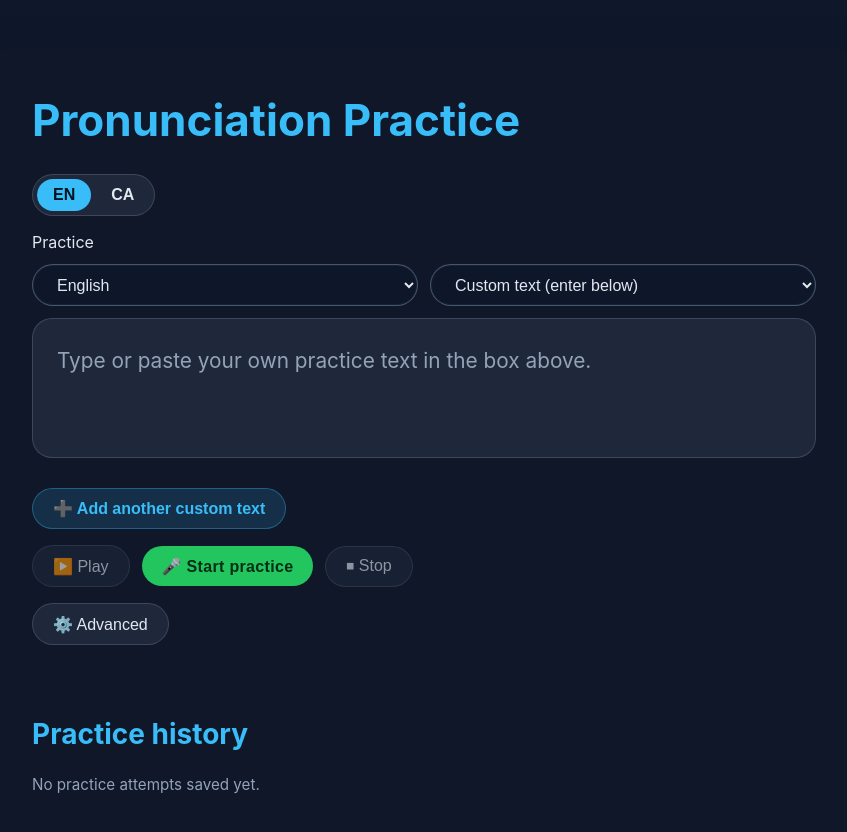
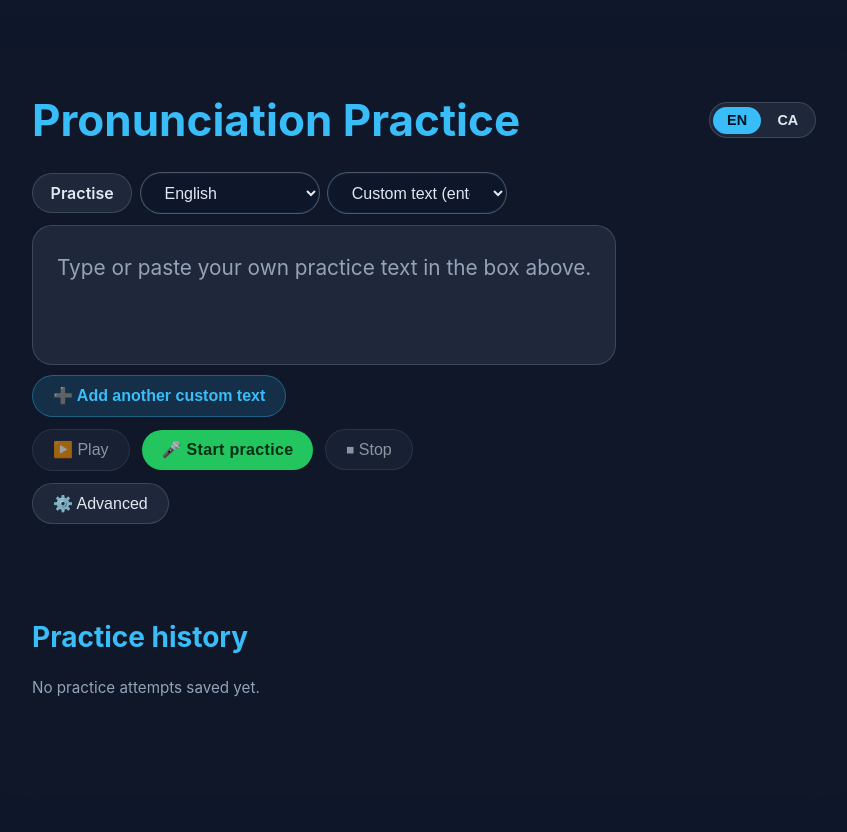
Before and after one commit to audiophrases/speechtoipa, a plain HTML site: page index.html in a window 1280 px wide. Shown: the whole page, without its empty margins (216-1063 px from the left). Drawn offline with Linux system fonts and the light colour scheme.

Commit message:
Adjust language controls layout

```diff
--- a/index.html
+++ b/index.html
@@ -50,6 +50,20 @@
         color: var(--accent);
       }
 
+      .app-header {
+        display: flex;
+        align-items: center;
+        justify-content: space-between;
+        gap: 1.25rem;
+        flex-wrap: wrap;
+        margin-bottom: 1.75rem;
+      }
+
+      .app-header h1 {
+        margin: 0;
+        flex: 1 1 auto;
+      }
+
       p {
         line-height: 1.6;
         margin: 0 0 1rem;
@@ -67,26 +81,24 @@
         margin: 1.5rem 0 2rem;
       }
 
-      .language-toggle-row {
-        justify-content: space-between;
-      }
-
       .language-toggle {
         display: inline-flex;
+        align-items: center;
         background: rgba(148, 163, 184, 0.12);
         border: 1px solid rgba(148, 163, 184, 0.25);
         border-radius: 999px;
-        padding: 0.25rem;
-        gap: 0.25rem;
+        padding: 0.2rem;
+        gap: 0.2rem;
       }
 
       .language-button {
         border: none;
         background: transparent;
         color: inherit;
-        padding: 0.45rem 1rem;
+        padding: 0.35rem 0.85rem;
         border-radius: 999px;
         font-weight: 600;
+        font-size: 0.9rem;
         cursor: pointer;
         transition: background 120ms ease, color 120ms ease;
       }
@@ -117,13 +129,46 @@
       .practice-selects {
         display: flex;
         flex-wrap: wrap;
-        gap: 0.75rem;
+        gap: 0.65rem;
         align-items: center;
+      }
+
+      .practice-language {
+        display: inline-flex;
+        align-items: center;
+        gap: 0.45rem;
+        flex: 0 1 auto;
+        white-space: nowrap;
+      }
+
+      .practice-label {
+        margin: 0;
+        font-weight: 600;
+        display: inline-flex;
+        align-items: center;
+        padding: 0.55rem 1.1rem;
+        background: rgba(148, 163, 184, 0.12);
+        border: 1px solid rgba(148, 163, 184, 0.25);
+        border-radius: 999px;
+        cursor: pointer;
+        transition: background 120ms ease, border 120ms ease;
+      }
+
+      .practice-label:hover,
+      .practice-label:focus-visible {
+        background: rgba(148, 163, 184, 0.18);
+        border-color: rgba(148, 163, 184, 0.45);
+        outline: none;
       }
 
       .practice-selects select {
         flex: 1;
         min-width: 200px;
+      }
+
+      .practice-language select {
+        flex: 0 1 180px;
+        min-width: 170px;
       }
 
       select,
@@ -559,20 +604,6 @@
           align-items: stretch;
         }
 
-        .language-toggle-row {
-          align-items: flex-start;
-          gap: 0.5rem;
-        }
-
-        .language-toggle {
-          width: 100%;
-          justify-content: space-between;
-        }
-
-        .language-button {
-          flex: 1;
-        }
-
         select,
         button,
         textarea {
@@ -592,23 +623,42 @@
           gap: 0.3rem;
         }
 
+        .app-header {
+          flex-direction: column;
+          align-items: stretch;
+          gap: 1rem;
+        }
+
+        .language-toggle {
+          align-self: flex-start;
+        }
+
         .practice-selects {
           flex-direction: column;
           align-items: stretch;
+        }
+
+        .practice-language {
+          flex-direction: column;
+          align-items: stretch;
+          gap: 0.5rem;
+        }
+
+        .practice-label {
+          justify-content: center;
+        }
+
+        .practice-language select {
+          width: 100%;
         }
       }
     </style>
   </head>
   <body>
     <main>
+      <div class="app-header">
         <h1 id="appTitle">Pronunciation Practice</h1>
-      <div class="controls">
-        <div
-          class="control-row language-toggle-row"
-          role="group"
-          aria-label="Interface language"
-        >
-          <div class="language-toggle">
+        <div class="language-toggle" role="group" aria-label="Interface language">
           <button
             type="button"
             class="language-button active"
@@ -625,9 +675,17 @@
           </button>
         </div>
       </div>
+      <div class="controls">
         <div class="control-row stack" id="customTextRow">
-          <label id="practiceLabel" for="recognitionLanguage">Practice</label>
           <div class="practice-selects">
+            <div class="practice-language">
+              <label
+                id="practiceLabel"
+                class="practice-label"
+                for="recognitionLanguage"
+              >
+                Practise
+              </label>
               <select id="recognitionLanguage">
                 <option value="en-US" data-transcribe="en">
                   English
@@ -779,7 +837,7 @@
     <script>
       const htmlElement = document.documentElement;
       const appTitle = document.getElementById("appTitle");
-      const languageToggleRow = document.querySelector(".language-toggle-row");
+      const languageToggle = document.querySelector(".language-toggle");
       const languageButtons = Array.from(
         document.querySelectorAll(".language-button"),
       );
@@ -868,7 +926,7 @@
           interfaceLanguageAriaLabel: "Interface language",
           interfaceLanguageEnglish: "EN",
           interfaceLanguageCatalan: "CA",
-          practiceLabel: "Practice",
+          practiceLabel: "Practise",
           paragraphSelectAria: "Choose a practice passage",
           customTextAria: "Practice text editor",
           customTextPlaceholder: "Type or paste the text you want to practise.",
@@ -969,7 +1027,7 @@
           interfaceLanguageAriaLabel: "Idioma de la interfície",
           interfaceLanguageEnglish: "EN",
           interfaceLanguageCatalan: "CA",
-          practiceLabel: "Pràctica",
+          practiceLabel: "Practica",
           paragraphSelectAria: "Tria un fragment de pràctica",
           customTextAria: "Editor de text de pràctica",
           customTextPlaceholder: "Escriu o enganxa el text amb què vols practicar.",
@@ -1564,8 +1622,8 @@
         if (appTitle) {
           appTitle.textContent = t("appHeading");
         }
-        if (languageToggleRow) {
-          languageToggleRow.setAttribute(
+        if (languageToggle) {
+          languageToggle.setAttribute(
             "aria-label",
             t("interfaceLanguageAriaLabel"),
           );
```
Lines whose indentation alone changed are shown as unchanged.
